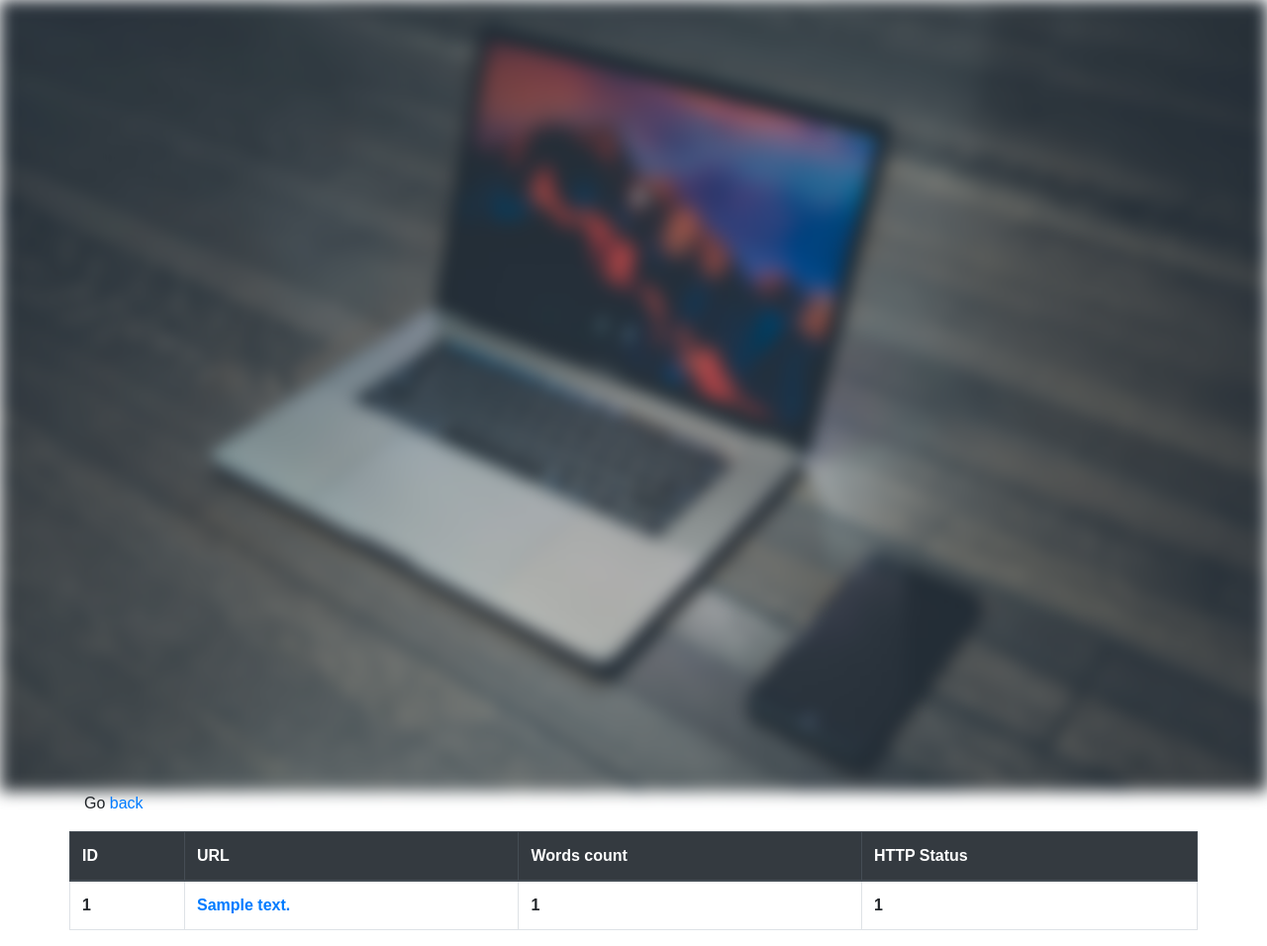
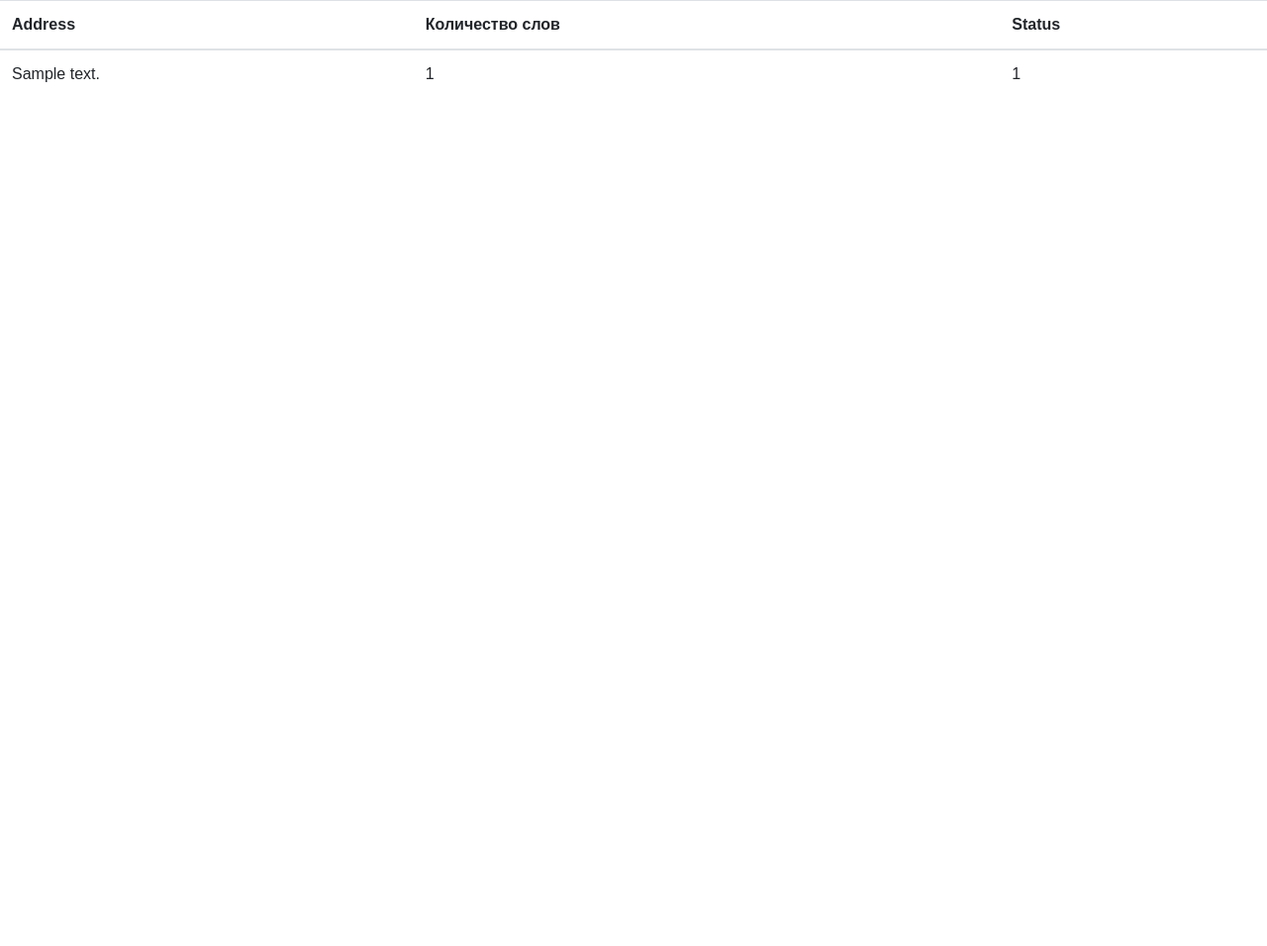
Before and after one commit to dannycrief/flask_parse_count_words_, a Flask app: page /results in a window 1280 px wide. Shown: the whole page at 99% size. After the commit the page ends 83 px from the top, so only its background shows below. Run offline with Flask 2, Linux system fonts and the light colour scheme; tables that the repository leaves empty hold one stand-in row (values such as "Sample post"); lists and menus that the app fills with data are empty; some libraries are stand-ins or nearby versions.

Commit message:
Improved app

```diff
--- a/app.py
+++ b/app.py
@@ -6,7 +6,6 @@ from sqlalchemy import Enum
 from celery import Celery
 from flask_sqlalchemy import SQLAlchemy
 from flask import Flask, render_template, request, redirect, url_for
-import logging
 import json
 from flask_wtf import FlaskForm
 from wtforms import StringField
@@ -14,12 +13,10 @@ from wtforms.validators import DataRequired
 
 
 class FormCheck(FlaskForm):
-    link = StringField('address', validators=[DataRequired()])
+    address = StringField('address', validators=[DataRequired()])
 
 
 app = Flask(__name__)
-
-logging.basicConfig(filename="app.log", level=logging.INFO, format="%(levelname)s: %(message)s")
 
 app.debug = True
 app.config["SQLALCHEMY_DATABASE_URI"] = 'postgresql+psycopg2://postgres:211217ns@postgres'
@@ -33,6 +30,13 @@ db = SQLAlchemy(app)
 port = int(os.getenv('PORT', 5000))
 
 
+class Results(db.Model):
+    id = db.Column('ID', db.Integer, primary_key=True, autoincrement=True, nullable=False)
+    address = db.Column(db.String(300), unique=False, nullable=True)
+    words_count = db.Column(db.Integer, unique=False, nullable=True)
+    http_status_code = db.Column(db.Integer)
+
+
 class TaskStatus(enum.Enum):
     NOT_STARTED = 1
     PENDING = 2
@@ -40,23 +44,11 @@ class TaskStatus(enum.Enum):
 
 
 class Tasks(db.Model):
-    __tablename__ = 'tasks'
     id = db.Column(db.Integer, primary_key=True)
     address = db.Column(db.String(300), unique=False, nullable=True)
     timestamp = db.Column(db.DateTime())
     task_status = db.Column(Enum(TaskStatus))
     http_status = db.Column(db.Integer)
-    results = db.relationship('Results', uselist=False, back_populates="tasks")
-
-
-class Results(db.Model):
-    __tablename__ = 'results'
-    id = db.Column(db.Integer, primary_key=True)
-    address = db.Column(db.String(300), unique=False, nullable=True)
-    words_count = db.Column(db.Integer, unique=False, nullable=True)
-    http_status_code = db.Column(db.Integer)
-    task_id = db.Column(db.Integer, db.ForeignKey('tasks.id'))
-    tasks = db.relationship("Tasks", back_populates="results")
 
 
 class NSQD:
@@ -76,13 +68,10 @@ nsqd = NSQD('nsqd:4151')
 def index():
     formHTML = FormCheck()
     if request.method == 'GET':
-        app.logger.info("Found GET method")
         return render_template('index.html', form=formHTML)
     elif request.method == "POST":
-        app.logger.debug("Found method POST")
         if formHTML.validate_on_submit():
-            received_link = request.form.get('receivedLink')
-            app.logger.debug("Got link: %s" % received_link)
+            received_link = request.form.get('address')
             task = Tasks(address=received_link, timestamp=datetime.now(), task_status='NOT_STARTED')
             db.session.add(task)
             db.session.commit()
@@ -94,32 +83,29 @@ def index():
 
 
 @celery.task
-def get_link(_id):
-    logger = get_link.get_logger()
-    task = Tasks.query.get(_id)
+def get_link(id):
+    task = Tasks.query.get(id)
     task.task_status = 'PENDING'
-    logger.info("Task status: %s" % task.task_status)
-    celery.log("Task status: %s" % task.task_status)
     db.session.commit()
-    received_link = task.address
-    if not received_link.startswith('http') or not received_link.startswith('https'):
-        received_link = 'http://' + received_link
-    nsqd.send('parsed_data', json.dumps({'address': received_link, 'id': str(id)}))
+    address = task.address
+    if not (address.startswith('http') or address.startswith('https')):
+        address = 'http://' + address
+    nsqd.send('parsed_data', json.dumps({"address": address, "id": str(id)}))
 
 
 @celery.task
-def get_word_count(_id, received_link):
+def get_word_count(id, address):
     count = 0
     try:
-        res = requests.get(received_link, timeout=10)
+        res = requests.get(address, timeout=10)
         status = res.status_code
         if res.ok:
             words = res.text.lower().split()
             count = words.count('python')
     except requests.RequestException:
         status = 400
-    result = Results(address=received_link, words_count=count, http_status_code=status)
-    task = Tasks.query.get(_id)
+    result = Results(address=address, words_count=count, http_status_code=status)
+    task = Tasks.query.get(id)
     task.task_status = 'FINISHED'
     db.session.add(result)
     db.session.commit()
@@ -130,11 +116,11 @@ def show_results():
     results = Results.query.all()
     for i in results:
         if not i.address or i.address == "https" or i.address == "http":
-            app.logger.warning("Address is emtpy: %s" % i.address)
+            print("Address is emtpy: %s" % i.address)
         if i.http_status_code != 200:
-            app.logger.error("Status code is different. {} - code: {}".format(i.address, i.http_status_code))
+            print("Status code is different. {} - code: {}".format(i.address, i.http_status_code))
         if i.words_count == 0:
-            app.logger.warning("Words count is zero. Check it out: {} count is: {}".format(i.address, i.words_count))
+            print("Words count is zero. Check it out: {} count is: {}".format(i.address, i.words_count))
     return render_template('result.html', results=results)
 
 
--- a/templates/result.html
+++ b/templates/result.html
@@ -1,45 +1,21 @@
 {% extends 'base.html' %}
 {% block result %}
-
-    <div class="bg-image"></div>
-
-    <div class="link-back">
-        <div class="container">
-            <div class="row">
-                <div class="col">
-                    <p>Go <a href="/">back</a></p>
-                </div>
-            </div>
-        </div>
-    </div>
-
-
-    <div class="container">
-        <div class="row">
-            {% if results %}
-                <table class="table table-bordered">
-                    <thead class="thead-dark">
+    <table class="table">
+        <thead>
         <tr>
-                        <th scope="col">ID</th>
-                        <th scope="col">URL</th>
-                        <th scope="col">Words count</th>
-                        <th scope="col">HTTP Status</th>
+            <th scope="col">Address</th>
+            <th scope="col">Количество слов</th>
+            <th scope="col">Status</th>
         </tr>
         </thead>
         <tbody>
-                    {% for result in results %}
-                        <tr scope="row">
-                            <th>{{ result.id }}</th>
-                            <th><a href="{{ result.address }}">{{ result.address }}</a></th>
-                            <th>{{ result.words_count }}</th>
-                            <th>{{ result.http_status_code }}</th>
+        {% for res in results %}
+            <tr>
+                <td class="c1">{{ res.address }}</td>
+                <td class="c1">{{ res.words_count }}</td>
+                <td class="c4"><span>{{ res.http_status_code }}</span></td>
             </tr>
         {% endfor %}
         </tbody>
     </table>
-            {% else %}
-                <h3>There are no results</h3>
-            {% endif %}
-        </div>
-    </div>
 {% endblock %}
```
Also changed, not shown: docker-compose.yaml (+26 -29 lines), templates/index.html (+9 -17 lines). Lines whose indentation alone changed are shown as unchanged.
